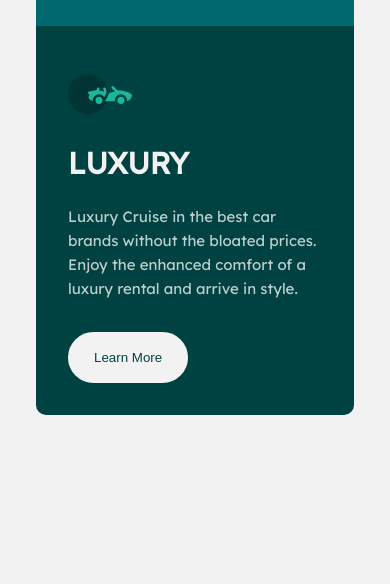
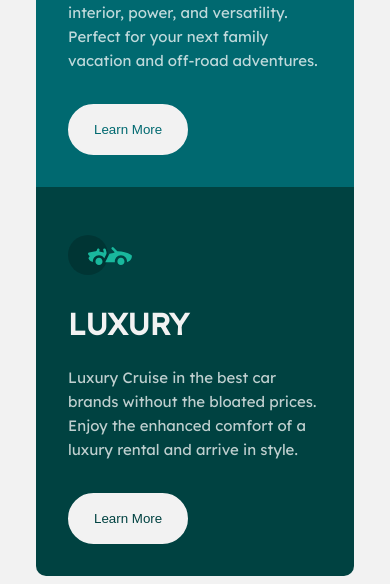
Before and after one commit to georgelowe/Frontend-Mentor-Challenges, a plain HTML site: page 3-column-preview-card-component-main/index.html in a window 390 px wide. Shown: the part 599-1183 px from the top of the page. Before the commit the page ends 1014 px from the top, so only its background shows below. Drawn offline with Linux system fonts and the light colour scheme.

Commit message:
Resolved issue of overflow

```diff
--- a/3-column-preview-card-component-main/index.html
+++ b/3-column-preview-card-component-main/index.html
@@ -21,7 +21,7 @@
       href="https://fonts.googleapis.com/css2?family=Lexend+Deca&display=swap"
       rel="stylesheet"
     />
-    <meta name="viewport" content="width=device-width,initial-scale=1.0" />
+    <meta name="viewport" content="initial-scale = 1.0,maximum-scale = 1.0" />
     <link rel="stylesheet" href="style.css" />
 
     <title>Frontend Mentor | 3-column preview card component</title>
--- a/3-column-preview-card-component-main/style.css
+++ b/3-column-preview-card-component-main/style.css
@@ -1,5 +1,3 @@
-/* Global */
-
 :root {
   --very-light-gray: hsl(0, 0%, 95%);
   --transparent-white: hsla(0, 0%, 100%, 0.75);
@@ -15,15 +13,22 @@
 }
 
 body {
+  min-height: 100vh;
   display: flex;
   align-items: center;
   justify-content: center;
-  height: 100vh;
   background-color: var(--very-light-gray);
   font-size: 15px;
   font-family: "Lexend Deca", sans-serif;
   font-weight: 400;
   line-height: 1.5rem;
+}
+
+.container {
+  display: flex;
+  margin-left: auto;
+  margin-right: auto;
+  max-width: 900px;
 }
 
 h3 {
@@ -52,13 +57,6 @@ button:focus {
   color: var(--very-light-gray);
   border: 2px solid var(--very-light-gray);
   outline: none;
-}
-
-.container {
-  display: flex;
-  margin-left: auto;
-  margin-right: auto;
-  max-width: 900px;
 }
 
 .card {
@@ -91,18 +89,15 @@ button:focus {
 @media screen and (max-width: 938px) {
   .container {
     flex-direction: column;
-    margin: 1rem;
     width: 85%;
   }
 
   .orange.card {
     border-radius: 10px 10px 0px 0px;
-    margin-top: auto;
   }
 
   .very-dark-cyan.card {
     border-radius: 0px 0px 10px 10px;
-    margin-bottom: auto;
   }
 
   button {
```
